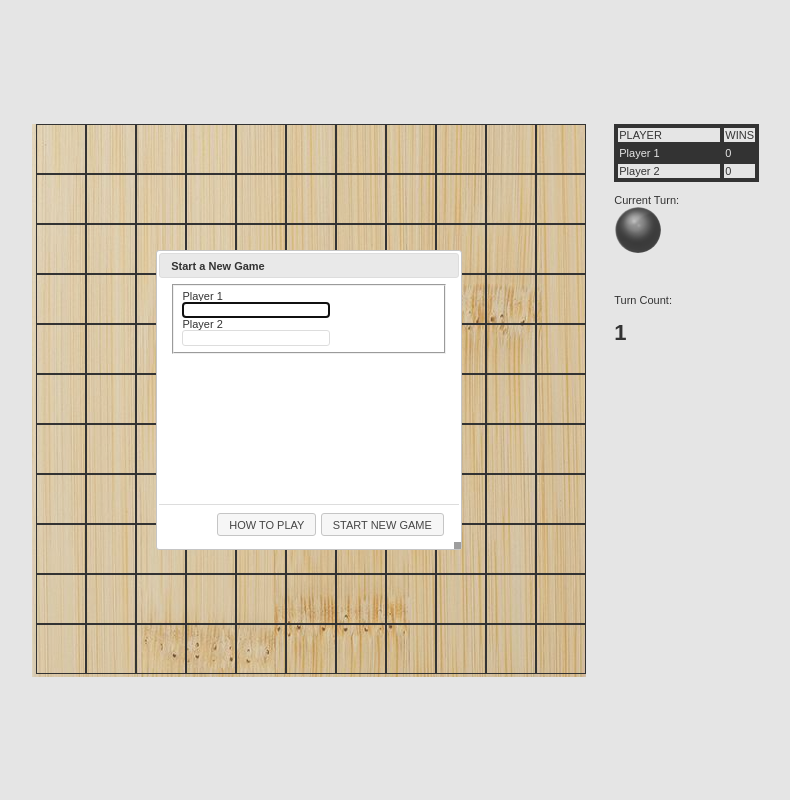
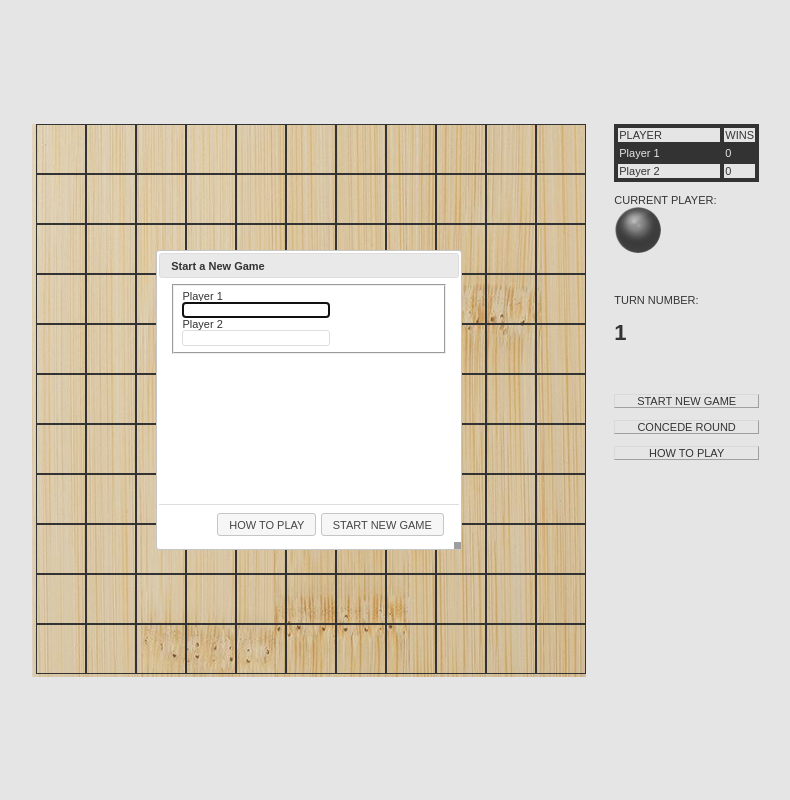
Before and after one commit to hchou/p3.hanhan.biz, a PHP site: page / in a window 1280 px wide. Shown: the whole page, without its empty margins (331-1121 px from the left). Run offline with PHP 8.4, Linux system fonts and the light colour scheme; some libraries are stand-ins or nearby versions; grey boxes are pictures that could not be loaded.

Commit message:
Setting up the game menu buttons.

```diff
--- a/index.php
+++ b/index.php
@@ -61,15 +61,21 @@
         </table>
         <br>
         <div id='divCurrentTurn'>
-            Current Turn:
-            <span id='cplayer'>Black</span>
+            CURRENT PLAYER:<br>
+            <span class='topMargin' id='cplayer'>Black</span>
         </div>
         <div id='divTurnCount'>
-            Turn Count:<br>
+            TURN NUMBER:<br>
             <h1>
                 <span id='turnCount'>0</span>
             </h1>
         </div>
+        <div class='gameButtons' id='startNewGame'>START NEW GAME</div>
+        <br>
+        <div class='gameButtons' id='concedeRound'>CONCEDE ROUND</div>
+        <br>
+        <div class='gameButtons' id='howToPlay'>HOW TO PLAY</div>
+        <br>
     </div>
 </div>
 
```
